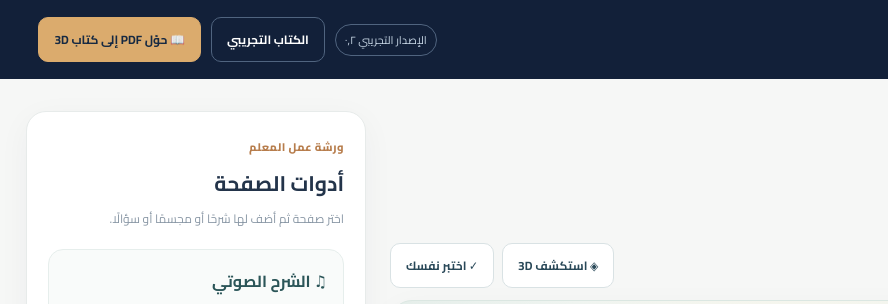
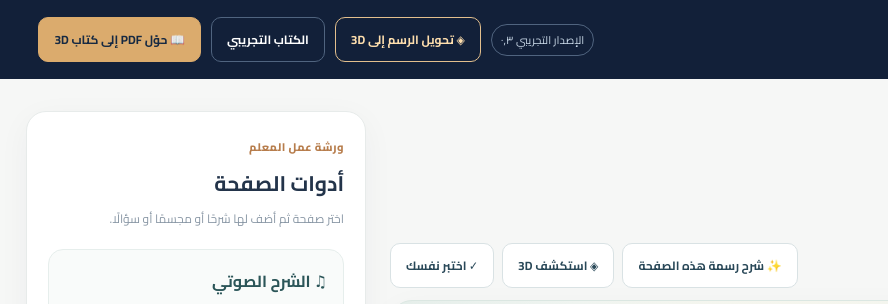
Before and after one commit to s023007/interactive-3d-book-studio, a plain HTML site: page index.html in a window 1280 px wide. Shown: the top 304 px of the page, 0-888 px from the left. Drawn offline with nearby package versions, Linux system fonts and the light colour scheme.

Commit message:
feat: link reader and current PDF page to image-to-3D studio

```diff
--- a/index.html
+++ b/index.html
@@ -12,12 +12,12 @@
 <body>
 <header class="topbar">
 <div class="brand"><span class="logo">✦</span><div><strong>ورّاق</strong><small>استوديو الكتب التفاعلية ثلاثية الأبعاد</small></div></div>
-<div class="topactions"><span class="version">الإصدار التجريبي ٠٫٢</span><button id="demo" class="smallbtn">الكتاب التجريبي</button><label class="primary" for="file">📖 حوّل PDF إلى كتاب 3D</label><input id="file" type="file" accept=".pdf,application/pdf" hidden></div>
+<div class="topactions"><span class="version">الإصدار التجريبي ٠٫٣</span><a id="labShortcut" href="./lab.html" class="smallbtn" style="border-color:#e3bf8d;color:#ffdfae">◈ تحويل الرسم إلى 3D</a><button id="demo" class="smallbtn">الكتاب التجريبي</button><label class="primary" for="file">📖 حوّل PDF إلى كتاب 3D</label><input id="file" type="file" accept=".pdf,application/pdf" hidden></div>
 </header>
 <main class="layout">
 <section class="reader" aria-label="عارض الكتاب">
 <div class="reader-intro"><span class="eyebrow">اصنع المعرفة · خطوة بخطوة</span><h1 id="title">كتاب الرياضيات التفاعلي</h1><p id="subtitle">ارفع ملف PDF من جهازك، وقلّب صفحاته بتأثير كتاب ثلاثي الأبعاد.</p></div>
-<div class="toolbar"><span id="status">● الكتاب التجريبي</span><div class="actions"><button id="open3d" class="secondary">◈ استكشف 3D</button><button id="openquiz" class="secondary">✓ اختبر نفسك</button></div></div>
+<div class="toolbar"><span id="status">● الكتاب التجريبي</span><div class="actions"><button id="sendDrawing" class="secondary">✨ شرح رسمة هذه الصفحة</button><button id="open3d" class="secondary">◈ استكشف 3D</button><button id="openquiz" class="secondary">✓ اختبر نفسك</button></div></div>
 <div class="stage" id="dropzone"><div id="flipbook" class="flipbook"></div><p id="dropTip">اسحب طرف الورقة للتقليب أو ارفع PDF من جهازك</p></div>
 <div class="pager"><button id="prev" title="الصفحة السابقة" aria-label="الصفحة السابقة">→</button><div><strong id="current">١</strong><span> / </span><strong id="total">٤</strong><small>الصفحات</small></div><button id="next" title="الصفحة التالية" aria-label="الصفحة التالية">←</button></div>
 <p class="privacy">🔒 يعالج الموقع ملفات PDF داخل متصفحك؛ لا تُرفع إلى خادم.</p>
```
